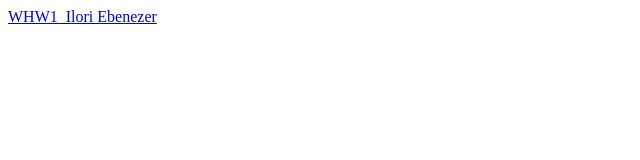
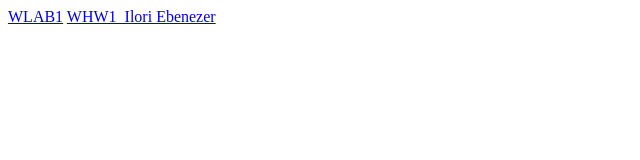
Before and after one commit to Lorie-creator/Lorie-creator.github.io, a plain HTML site: page index.html in a window 1280 px wide. Shown: the full height of the page, 0-640 px from the left. Drawn offline with Linux system fonts and the light colour scheme.

Commit message:
Update index.html

```diff
--- a/index.html
+++ b/index.html
@@ -1,4 +1,4 @@
 <html>
+<a href="WLAB1/">WLAB1</a>
 <a href="WHW1_Ilori Ebenezer/">WHW1_Ilori Ebenezer</a>
-
 </html>
```
